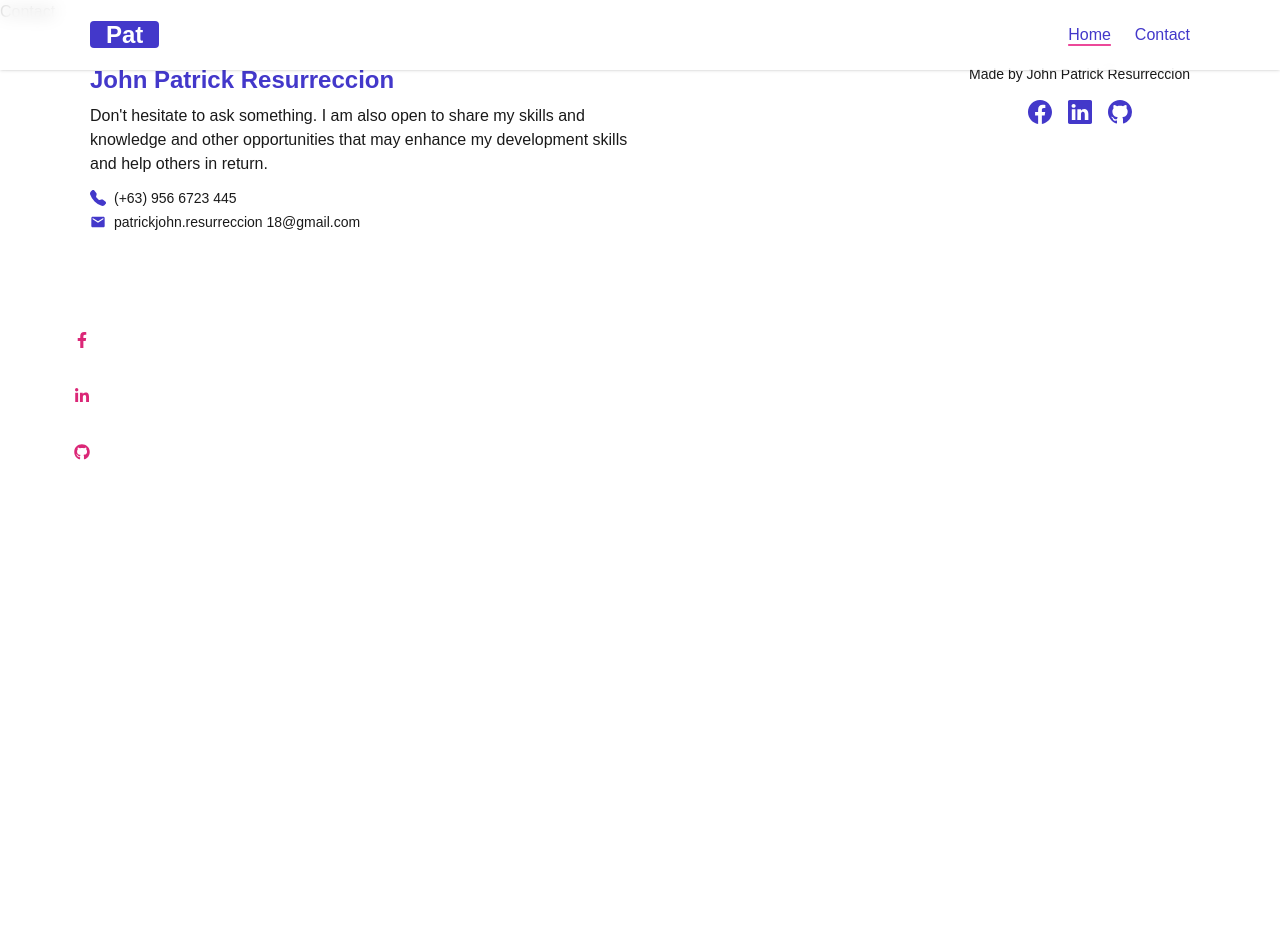
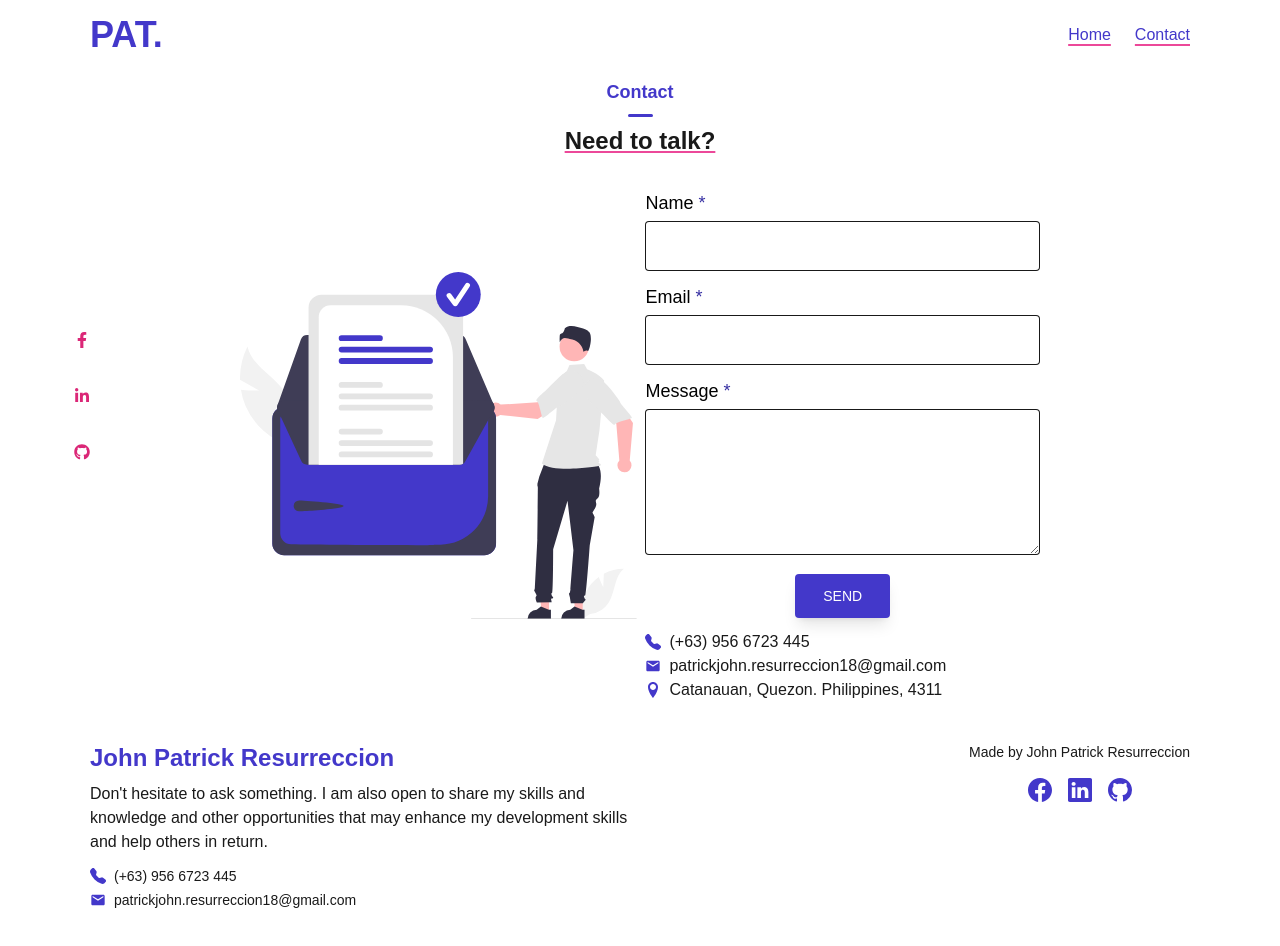
Before and after one commit to patjohntrick/portfolio-v2, a Next.js app: page /contact in a window 1280 px wide. Shown: the top 946 px of the page. Before the commit the page ends 800 px from the top, so only its background shows below. Built offline with nearby package versions, Linux system fonts and the light colour scheme; a web font is replaced by a local one.

Commit message:
add contact page

```diff
--- a/components/Footer.js
+++ b/components/Footer.js
@@ -34,8 +34,7 @@ const Footer = () => {
             <div className="flex gap-2 items-center text-indigo-700 break-words ">
               <MdEmail />
               <p className="text-black/90 text-sm  break-words ">
-                patrickjohn.resurreccion <span className="hidden"></span>
-                18@gmail.com
+                patrickjohn.resurreccion18@gmail.com
               </p>
             </div>
           </div>
--- a/components/Navigation.js
+++ b/components/Navigation.js
@@ -16,21 +16,27 @@ const Navigation = () => {
     bar: "w-[25px] h-[2px] rounded-full bg-indigo-800",
   };
   return (
-    <nav className=" shadow fixed w-full bg-white/80 backdrop-blur h-[70px] flex items-center z-20 ">
+    <nav className=" fixed w-full bg-white/80 backdrop-blur h-[70px] flex items-center z-20 ">
       <div className="flex justify-between items-center w-[90%] m-auto md:w-[80%] lg:w-[800px] xl:w-[1100px]">
         <div className="logo-container ">
           <Link href="/">
-            <a className="font-black bg-indigo-700 text-white text-2xl px-4 text-theme rounded">
-              Pat
+            <a className="font-black text-indigo-700 text-4xl text-theme rounded">
+              PAT.
             </a>
           </Link>
         </div>
         <div className="nav-links desktop hidden md:block">
           <ul className="flex gap-6 text-indigo-700 font-medium">
-            <li className="underline underline-offset-4 decoration-pink-500 decoration-2">
-              Home
-            </li>
-            <li>Contact</li>
+            <Link href="/">
+              <a className="underline underline-offset-4 decoration-pink-500 decoration-2">
+                Home
+              </a>
+            </Link>
+            <Link href="/contact">
+              <a className="underline underline-offset-4 decoration-pink-500 decoration-2">
+                Contact
+              </a>
+            </Link>
           </ul>
         </div>
         <div
@@ -48,15 +54,27 @@ const Navigation = () => {
         }`}
       >
         <div
-          className="flex rotate-45 w-[25px] h-[25px] absolute top-[3%] left-[80%]"
+          className="flex rotate-45 w-[25px] h-[25px] absolute top-[4%] left-[80%] translate-y-[-4%]"
           onClick={handleNavBar}
         >
           <div className="w-[2px] h-[25px] rounded-full bg-zinc-800 left-[50%] translate-x-[-50%] absolute bg-white/90"></div>
           <div className="w-[2px] h-[25px] rounded-full bg-zinc-800 rotate-90 top-0 left-[50%] translate-x-[-50%] absolute bg-white/90"></div>
         </div>
-        <ul className="text-center text-white/90 space-y-4">
-          <li>Home</li>
-          <li>Contact</li>
+        <ul
+          className="text-center text-white/90 space-y-4"
+          onClick={handleNavBar}
+        >
+          <Link href="/">
+            <a className="underline underline-offset-4 decoration-pink-500 decoration-2">
+              Home
+            </a>
+          </Link>{" "}
+          <br /> <br />
+          <Link href="/contact">
+            <a className="underline underline-offset-4 decoration-pink-500 decoration-2">
+              Contact
+            </a>
+          </Link>
         </ul>
       </div>
     </nav>
--- /dev/null
+++ b/components/contact/ContactComponent.js
@@ -0,0 +1,110 @@
+import React from "react";
+import Divider from "../../components/Divider";
+import { BsFillTelephoneFill } from "react-icons/bs";
+import { MdEmail } from "react-icons/md";
+import { ImLocation } from "react-icons/im";
+
+const contact = () => {
+  // style
+  const style = {
+    label: "font-medium text-lg ",
+    input:
+      "px-2 py-3 text-black/90 border-[1px] border-black/90 hover:border-indigo-800 focus:border-indigo-800 transition-all rounded outline-none w-full mt-1 ",
+    form: "space-y-3",
+    span: "text-indigo-800 font-medium",
+    btn: "px-7 py-3 rounded text-white font-medium text-sm uppercase bg-indigo-700 hover:bg-indigo-800 transition-all outline-none cursor-pointer shadow-lg ",
+    btnContainer: "grid place-items-center mb-6",
+    otherContact: "flex gap-2 items-center text-indigo-700",
+    contactDetails: "text-black/90",
+  };
+  return (
+    <div className="container pt-12 w-[90%] m-auto md:w-[70%] lg:w-[800px] xl:w-[950px] ">
+      <header className="text-center space-y-2 mb-8">
+        <p className=" text-indigo-700 capitalize font-semibold text-lg ">
+          contact
+        </p>
+        <div className=" grid place-items-center ">
+          <Divider />
+        </div>
+        <p className=" text-2xl font-semibold text-black/90 underline decoration-2 underline-offset-2 decoration-pink-500 ">
+          Need to talk?
+        </p>
+      </header>
+      <div className="form-container max-w-[350px] m-auto lg:flex lg:gap-2 lg:items-center lg:max-w-[800px] ">
+        <div className="img-container hidden lg:block lg:w-[50%]">
+          <img
+            src="/contact/contact.svg"
+            alt=""
+            className="w-full object-cover"
+          />
+        </div>
+        <form action="" className={style.form}>
+          <div>
+            <label htmlFor="name" className={style.label}>
+              Name <span className={style.span}>*</span>
+            </label>
+            <br />
+            <input
+              type="text"
+              id="name"
+              name="name"
+              className={style.input}
+              required
+            />
+          </div>
+          <div>
+            <label htmlFor="email" className={style.label}>
+              Email <span className={style.span}>*</span>
+            </label>
+            <br />
+            <input
+              type="email"
+              id="email"
+              name="email"
+              className={style.input}
+              required
+            />
+          </div>
+          <div>
+            <label htmlFor="message" className={style.label}>
+              Message <span className={style.span}>*</span>
+            </label>
+            <textarea
+              name="message"
+              id="message"
+              cols="30"
+              rows="5"
+              className={style.input}
+              required
+            ></textarea>
+          </div>
+          <div className={style.btnContainer}>
+            <button type="submit" className={style.btn}>
+              Send
+            </button>
+          </div>
+          <div>
+            <div className={style.otherContact}>
+              <BsFillTelephoneFill />
+              <p className={style.contactDetails}>(+63) 956 6723 445</p>
+            </div>
+            <div className={style.otherContact}>
+              <MdEmail />
+              <p className={style.contactDetails}>
+                patrickjohn.resurreccion<span>18@gmail.com</span>{" "}
+              </p>
+            </div>
+            <div className={style.otherContact}>
+              <ImLocation />
+              <p className={style.contactDetails}>
+                Catanauan, Quezon. Philippines, 4311
+              </p>
+            </div>
+          </div>
+        </form>
+      </div>
+    </div>
+  );
+};
+
+export default contact;
--- a/components/home/Hero.js
+++ b/components/home/Hero.js
@@ -3,10 +3,10 @@ import React from "react";
 const Hero = () => {
   // style
   const style = {
-    btn: "border-2 px-5 text-sm py-2 rounded font-medium transition-all cursor-pointer uppercase",
+    btn: "border-2 px-5 text-sm py-2 rounded font-medium transition-all cursor-pointer uppercase shadow-lg",
   };
   return (
-    <section className=" pt-[70px] h-[95vh] grid place-items-center bg-white xl:h-screen">
+    <section className=" h-[95vh] grid place-items-center bg-white xl:h-screen">
       <div className="container">
         <div className="text-container text-center lg:space-y-2">
           <p className=" text-black/80 font-medium text-sm ">
--- a/components/home/IndividualProject.js
+++ b/components/home/IndividualProject.js
@@ -16,7 +16,7 @@ const IndividualProject = ({ projectData }) => {
   return (
     <section className="py-5">
       <Head>
-        <title>John Patrick Resurreccion | Work</title>
+        <title>Work | John Patrick Resurreccion</title>
         <meta name="viewport" content="initial-scale=1.0, width=device-width" />
       </Head>
       <div className="container md:m-auto md:w-[80%] lg:w-[800px] xl:w-[950px] ">
--- a/data/project.js
+++ b/data/project.js
@@ -94,7 +94,7 @@ const project = [
     description:
       "I saw this design from youtube and I recreate it and I add backend functionality to make it full stack web app.",
     longDescription:
-      "I saw this design from youtube and I recreate it and I add backend functionality to make it full stack web app. After I finished the Backend End Development and API's Certification from freeCodeCamp, this web app serve as implementation of what I learned. It took me 15 days to finished it because there's a lot of errors and confusions came during development.",
+      "I saw this design from youtube and I recreate it and I add backend functionality to make it full stack web app. After I finished the Backend End Development and API's Certification from freeCodeCamp, this web app served as implementation of what I learned. It took me 15 days to finished it because there's a lot of errors and confusions came during development.",
     imgs: [
       {
         img: "/fresh/pic1.png",
--- a/pages/contact/index.js
+++ b/pages/contact/index.js
@@ -1,7 +1,12 @@
 import React from "react";
+import ContactComponent from "../../components/contact/ContactComponent";
 
 const Contact = () => {
-  return <div>Contact</div>;
+  return (
+    <section className=" pt-[30px]">
+      <ContactComponent />
+    </section>
+  );
 };
 
 export default Contact;
--- a/pages/index.js
+++ b/pages/index.js
@@ -7,7 +7,7 @@ export default function Home() {
   return (
     <div className=" bg-theme ">
       <Head>
-        <title>John Patrick Resurreccion | Home</title>
+        <title>John Patrick Resurreccion | Front-End Developer</title>
         <meta name="viewport" content="initial-scale=1.0, width=device-width" />
       </Head>
       {/* <Floating /> */}
--- a/pages/work/[id].js
+++ b/pages/work/[id].js
@@ -30,7 +30,7 @@ const Id = ({ id }) => {
   }, []);
 
   return (
-    <section className=" pt-[70px]">
+    <section className=" pt-[60px]">
       <IndividualProject projectData={projectData} />
     </section>
   );
```
Also changed, not shown: components/contact/contact.js (deleted), public/contact/contact.png (added), public/contact/contact.svg (added).
